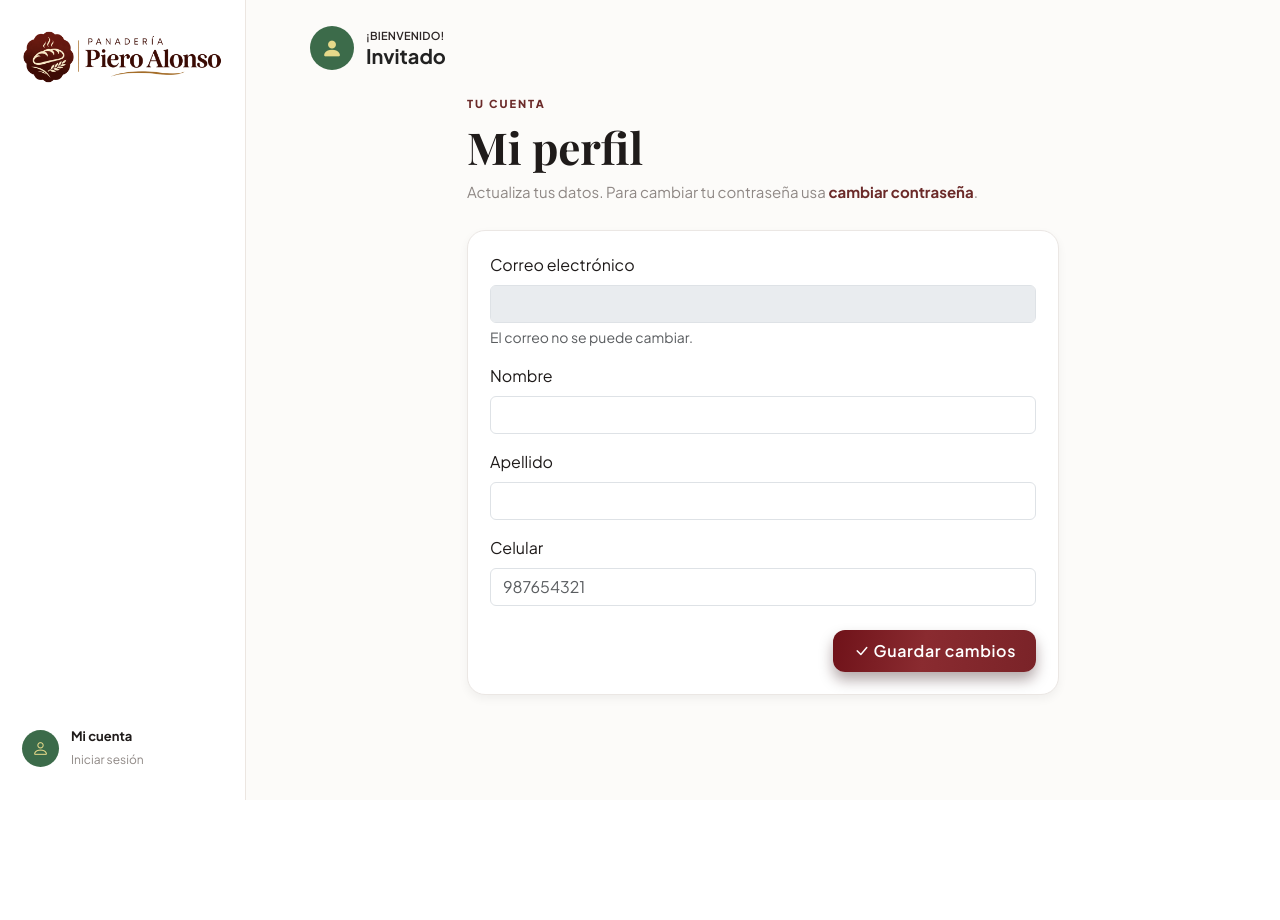
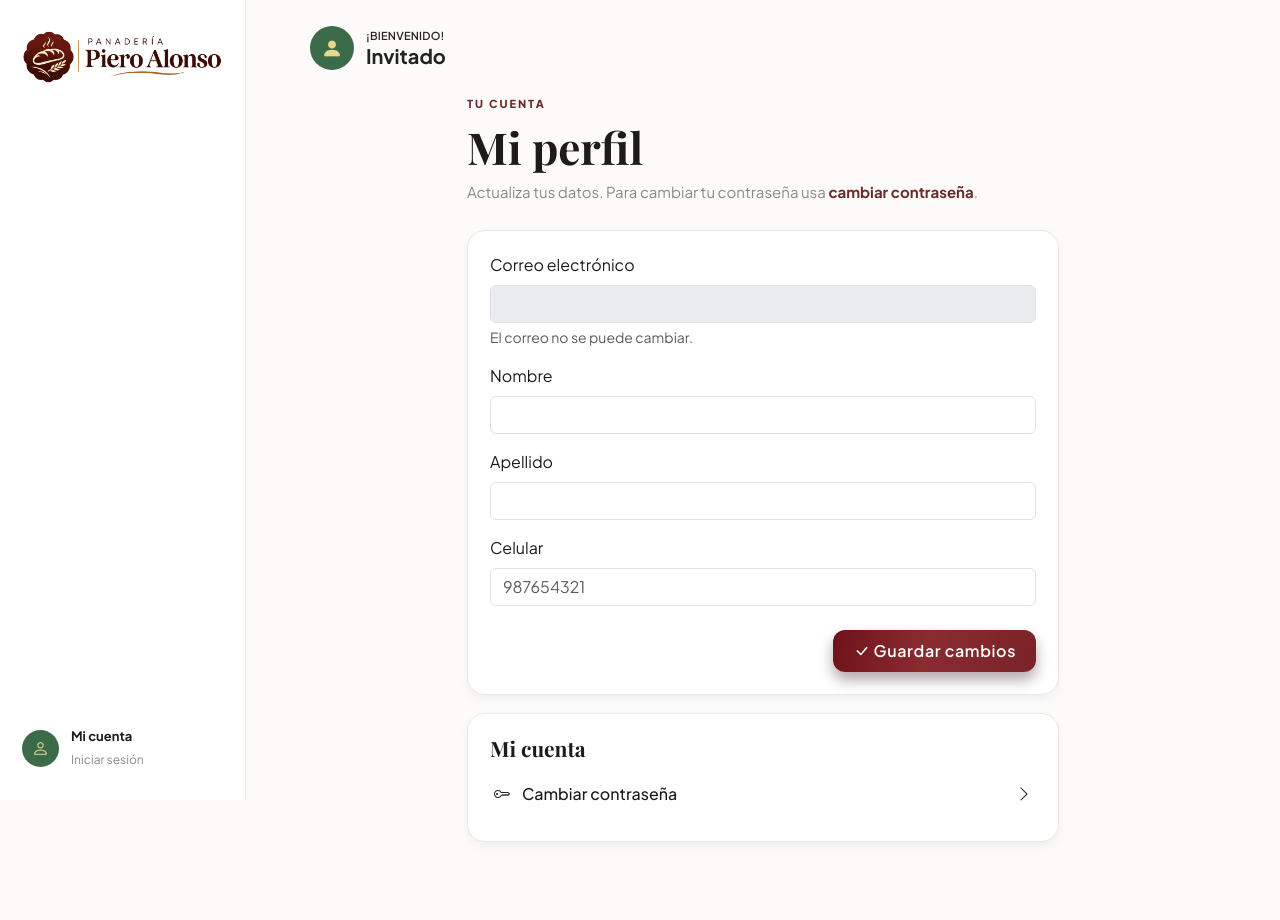
Before and after one commit to ubillusjosue317-pixel/Panaderia-, a Spring app: page /tienda/perfil in a window 1280 px wide. Before the commit the page ends 800 px from the top, so only its background shows below. Run offline with Thymeleaf, Linux system fonts and the light colour scheme; the template is opened without the code that fills it, so the values that code supplies are empty; some of the project's set-up classes (security, data sources, template engines, error pages and the like) are left out, and stand-ins take their place.

Commit message:
Perfil como seccion de la barra inferior; cerrar sesion dentro de Perfil
Co-Authored-By: Claude Sonnet 5.5 <noreply@anthropic.com>

```diff
--- a/src/main/resources/static/css/estilos.css
+++ b/src/main/resources/static/css/estilos.css
@@ -1644,3 +1644,23 @@ h1, h2, h3 {
     /* una sombra suave separa el emblema oscuro del fondo vino */
     filter: drop-shadow(0 2px 8px rgba(0, 0, 0, .35));
 }
+
+/* lista de accesos de la pagina de perfil */
+.lista-cuenta a {
+    display: flex;
+    align-items: center;
+    gap: 12px;
+    padding: 13px 4px;
+    border-bottom: 1px solid var(--borde);
+    color: inherit;
+    text-decoration: none;
+    font-weight: 500;
+}
+
+.lista-cuenta a:last-child {
+    border-bottom: 0;
+}
+
+.lista-cuenta a:hover {
+    color: var(--vino);
+}
--- a/src/main/resources/static/css/movil.css
+++ b/src/main/resources/static/css/movil.css
@@ -420,12 +420,13 @@
     }
 
     .salir-movil button {
+        width: 100%;
         border: 1px solid var(--borde);
         background-color: #fff;
         color: var(--vino);
-        border-radius: 20px;
-        padding: 8px 18px;
-        font-size: 12px;
+        border-radius: 14px;
+        padding: 13px 18px;
+        font-size: 14px;
         font-weight: 600;
     }
 
--- a/src/main/resources/templates/admin/mensajes/lista.html
+++ b/src/main/resources/templates/admin/mensajes/lista.html
@@ -59,7 +59,6 @@
             </form>
         </article>
 
-        <form th:replace="~{fragments/layout :: salirMovil}"></form>
     </main>
 </div>
 
--- a/src/main/resources/templates/admin/pedidos/lista.html
+++ b/src/main/resources/templates/admin/pedidos/lista.html
@@ -85,7 +85,6 @@
             </p>
         </article>
 
-        <form th:replace="~{fragments/layout :: salirMovil}"></form>
     </main>
 </div>
 
--- a/src/main/resources/templates/admin/productos/lista.html
+++ b/src/main/resources/templates/admin/productos/lista.html
@@ -90,7 +90,6 @@
             </div>
         </div>
 
-        <form th:replace="~{fragments/layout :: salirMovil}"></form>
     </main>
 </div>
 
--- a/src/main/resources/templates/fragments/layout.html
+++ b/src/main/resources/templates/fragments/layout.html
@@ -104,6 +104,9 @@
         <i class="bi" th:classappend="${activa == 'admin-mensajes'} ? 'bi-chat-dots-fill' : 'bi-chat-dots'"></i>Mensajes
         <span class="contador-movil" th:if="${mensajesPendientes > 0}" th:text="${mensajesPendientes}">0</span>
     </a>
+    <a th:href="@{/perfil}" th:classappend="${activa == 'perfil'} ? 'activo'">
+        <i class="bi" th:classappend="${activa == 'perfil'} ? 'bi-person-fill' : 'bi-person'"></i>Perfil
+    </a>
 </nav>
 
 <nav class="nav-inferior solo-movil" aria-label="Navegación" sec:authorize="!hasRole('ADMINISTRADOR')">
@@ -123,9 +126,10 @@
     <a sec:authorize="isAnonymous()" th:href="@{/login}">
         <i class="bi bi-person"></i>Cuenta
     </a>
-    <a sec:authorize="isAuthenticated()" th:href="@{/mis-pedidos}"
-       th:classappend="${activa == 'historial'} ? 'activo'">
-        <i class="bi" th:classappend="${activa == 'historial'} ? 'bi-person-fill' : 'bi-person'"></i>Cuenta
+    <!-- con sesion: Perfil (ahi estan Mis pedidos, Mensajes y Cerrar sesion) -->
+    <a sec:authorize="isAuthenticated()" th:href="@{/perfil}"
+       th:classappend="${activa == 'perfil'} ? 'activo'">
+        <i class="bi" th:classappend="${activa == 'perfil'} ? 'bi-person-fill' : 'bi-person'"></i>Perfil
     </a>
 </nav>
 </th:block>
--- a/src/main/resources/templates/tienda/mensajes.html
+++ b/src/main/resources/templates/tienda/mensajes.html
@@ -50,7 +50,6 @@
             </div>
         </article>
 
-        <form th:replace="~{fragments/layout :: salirMovil}"></form>
     </main>
 </div>
 
--- a/src/main/resources/templates/tienda/mis-pedidos.html
+++ b/src/main/resources/templates/tienda/mis-pedidos.html
@@ -78,7 +78,6 @@
             </div>
         </article>
 
-        <form th:replace="~{fragments/layout :: salirMovil}"></form>
     </main>
 </div>
 
--- a/src/main/resources/templates/tienda/perfil.html
+++ b/src/main/resources/templates/tienda/perfil.html
@@ -1,5 +1,6 @@
 <!DOCTYPE html>
-<html lang="es" xmlns:th="http://www.thymeleaf.org">
+<html lang="es" xmlns:th="http://www.thymeleaf.org"
+      xmlns:sec="http://www.thymeleaf.org/extras/spring-security">
 <head th:replace="~{fragments/layout :: head('Mi perfil')}"></head>
 <body>
 <aside th:replace="~{fragments/layout :: menu('perfil')}"></aside>
@@ -42,6 +43,23 @@
             </form>
         </div>
 
+        <!-- accesos de la cuenta (en celular la barra de abajo ya no tiene Mis pedidos ni Mensajes) -->
+        <div class="caja-blanca tarjeta-pedido mt-3">
+            <h2 class="h6 mb-2">Mi cuenta</h2>
+            <nav class="lista-cuenta" aria-label="Mi cuenta">
+                <a th:href="@{/mis-pedidos}" sec:authorize="!hasRole('ADMINISTRADOR')">
+                    <i class="bi bi-receipt"></i> Mis pedidos <i class="bi bi-chevron-right ms-auto"></i>
+                </a>
+                <a th:href="@{/mensajes}" sec:authorize="!hasRole('ADMINISTRADOR')">
+                    <i class="bi bi-chat-dots"></i> Mensajes <i class="bi bi-chevron-right ms-auto"></i>
+                </a>
+                <a th:href="@{/cambiar-clave}">
+                    <i class="bi bi-key"></i> Cambiar contraseña <i class="bi bi-chevron-right ms-auto"></i>
+                </a>
+            </nav>
+        </div>
+
+        <!-- cerrar sesion: en celular vive aqui, en la seccion Perfil -->
         <form th:replace="~{fragments/layout :: salirMovil}"></form>
     </main>
 </div>
```
Also changed, not shown: 1 other file.
